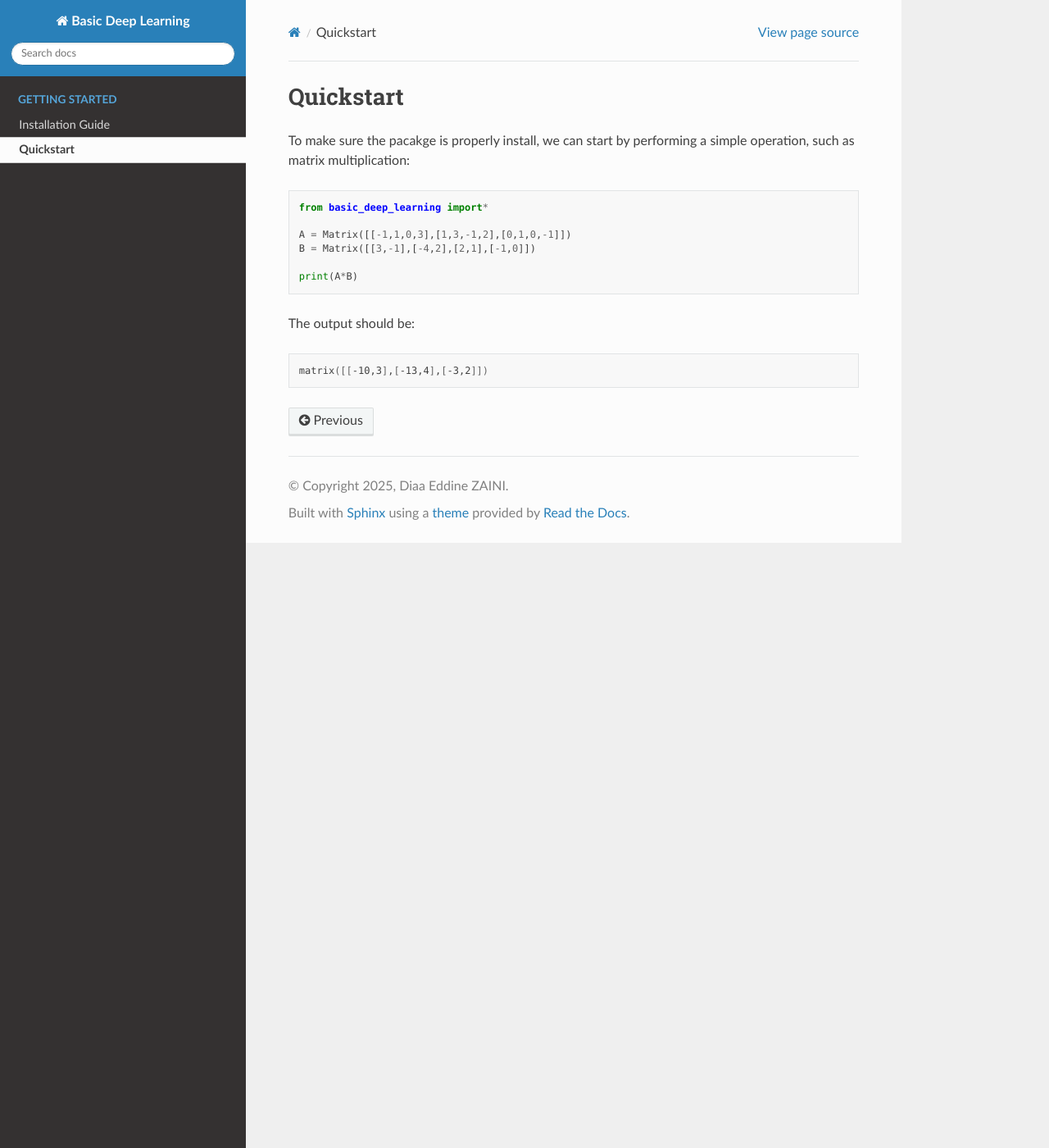
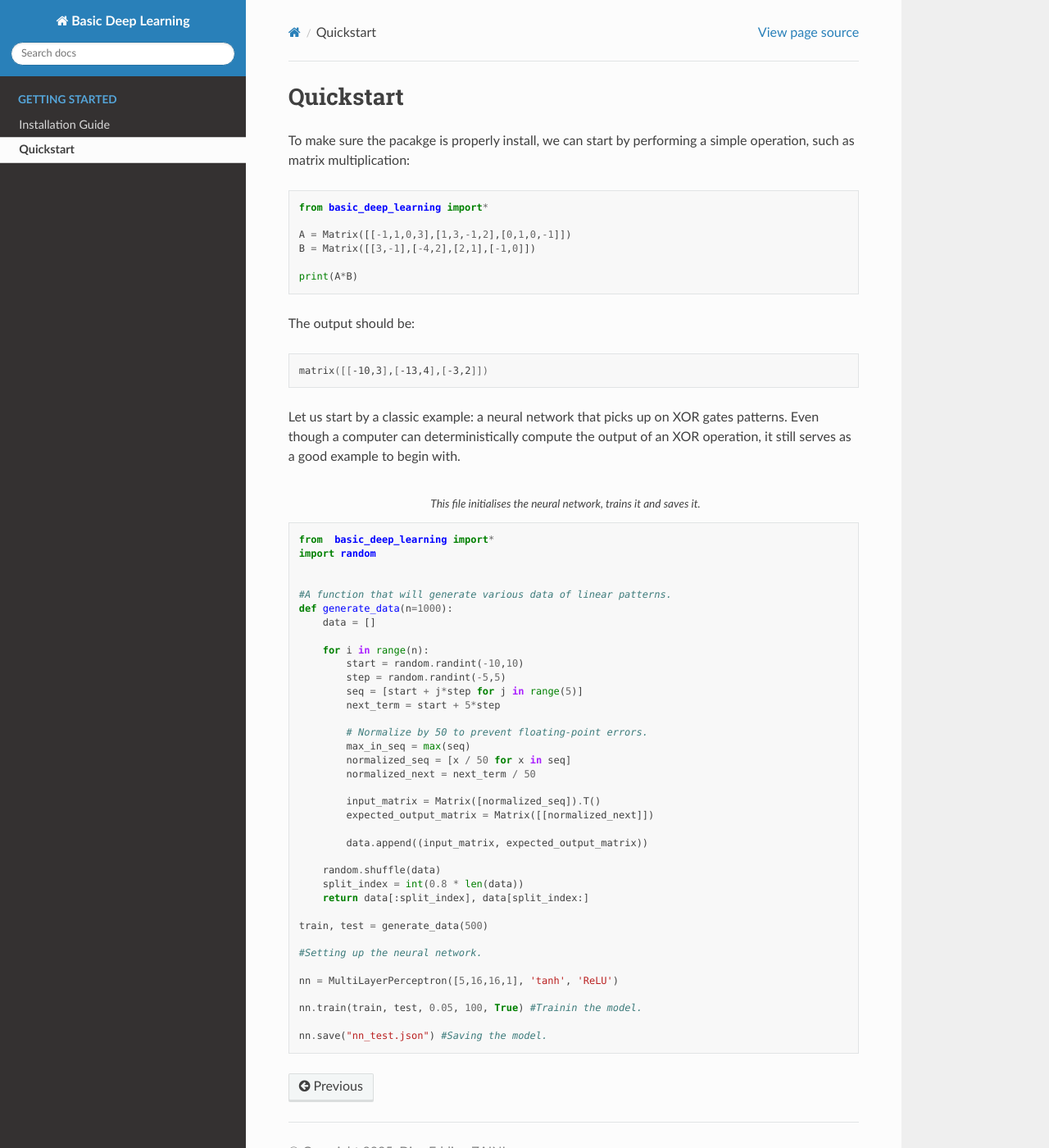
Before and after one commit to therealzaini/basic-deep-learning, a Sphinx documentation site: the page built from docs/source/quickstart.rst, in a window 1280 px wide and 1400 px high. Shown: the whole window at 82% size. Built offline with Sphinx 7.4.7 and the Read the Docs theme 3.1.0, drawn with Linux system fonts in a browser that asks for light colours; pages that are not in the unit, such as notebooks, are missing from menus.

Commit message:
Update quickstart.rst

```diff
--- a/docs/source/quickstart.rst
+++ b/docs/source/quickstart.rst
@@ -19,3 +19,51 @@ The output should be:
 .. code-block:: bash
 
     matrix([[-10,3],[-13,4],[-3,2]])
+
+Let us start by a classic example: a neural network
+that picks up on XOR gates patterns.
+Even though a computer can deterministically
+compute the output of an XOR operation,
+it still serves as a good example to begin with.
+
+.. code-block:: python
+    :name: training.py
+    :caption: This file initialises the neural network, trains it and saves it.
+
+    from  basic_deep_learning import*
+    import random
+
+
+    #A function that will generate various data of linear patterns.
+    def generate_data(n=1000):
+        data = []
+
+        for i in range(n):
+            start = random.randint(-10,10)
+            step = random.randint(-5,5)
+            seq = [start + j*step for j in range(5)]
+            next_term = start + 5*step
+
+            # Normalize by 50 to prevent floating-point errors.
+            max_in_seq = max(seq)
+            normalized_seq = [x / 50 for x in seq]
+            normalized_next = next_term / 50
+
+            input_matrix = Matrix([normalized_seq]).T()
+            expected_output_matrix = Matrix([[normalized_next]])
+
+            data.append((input_matrix, expected_output_matrix))
+
+        random.shuffle(data)
+        split_index = int(0.8 * len(data))
+        return data[:split_index], data[split_index:]
+
+    train, test = generate_data(500)
+
+    #Setting up the neural network.
+
+    nn = MultiLayerPerceptron([5,16,16,1], 'tanh', 'ReLU')
+
+    nn.train(train, test, 0.05, 100, True) #Trainin the model.
+
+    nn.save("nn_test.json") #Saving the model.
```
